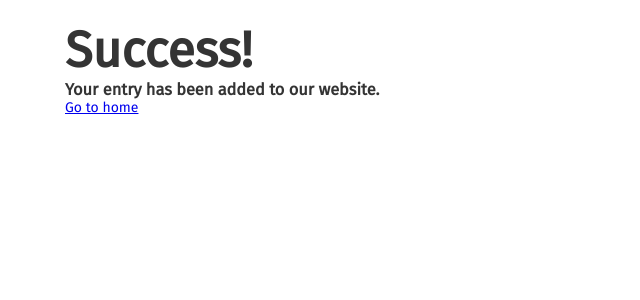
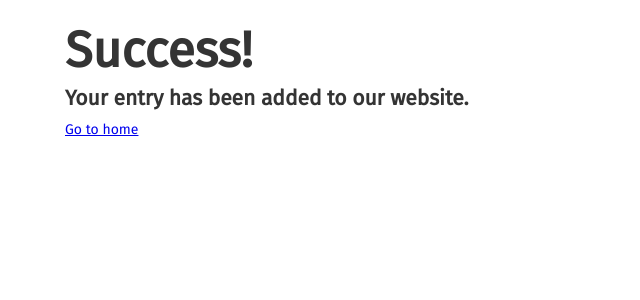
Before and after one commit to pacbac/CS143-Project-1B, a PHP site: page /success.php in a window 1280 px wide. Shown: the part 110-410 px from the top of the page, without its empty margins (0-640 px from the left). Run offline with PHP 8.4, Linux system fonts and the light colour scheme.

Commit message:
Add better spacing for various messages

```diff
--- a/104906833/www/css/main.css
+++ b/104906833/www/css/main.css
@@ -236,3 +236,8 @@ ul a {
 .comment {
   font-size: 16px;
 }
+
+.error-div {
+  padding-top: 5px;
+  padding-left: 0;
+}
--- a/104906833/www/getActorInfo.php
+++ b/104906833/www/getActorInfo.php
@@ -90,7 +90,7 @@ if($id && isset($id)){
           }
           echo "</ul>";
         } else
-          echo "No record of actor's movies.";
+          echo "<div class='error-div'>No record of actor's movies.</div>";
         ?>
       </div>
     </form>
--- a/104906833/www/success.php
+++ b/104906833/www/success.php
@@ -45,7 +45,11 @@
       </div>
     </nav>
     <h1>Success!</h1>
-    <h3>Your entry has been added to our website.</h3>
-    <a href="./" title="Return to the previous page">Go to home</a>
+    <div class='error-div'>
+      <h2>Your entry has been added to our website.</h2>
+    </div>
+    <div style="margin-top: 10px">
+      <a href="./">Go to home</a>
+    </div>
   </body>
 </html>
```
Also changed, not shown: 104906833/www/getMovieInfo.php (+12 -4 lines).
